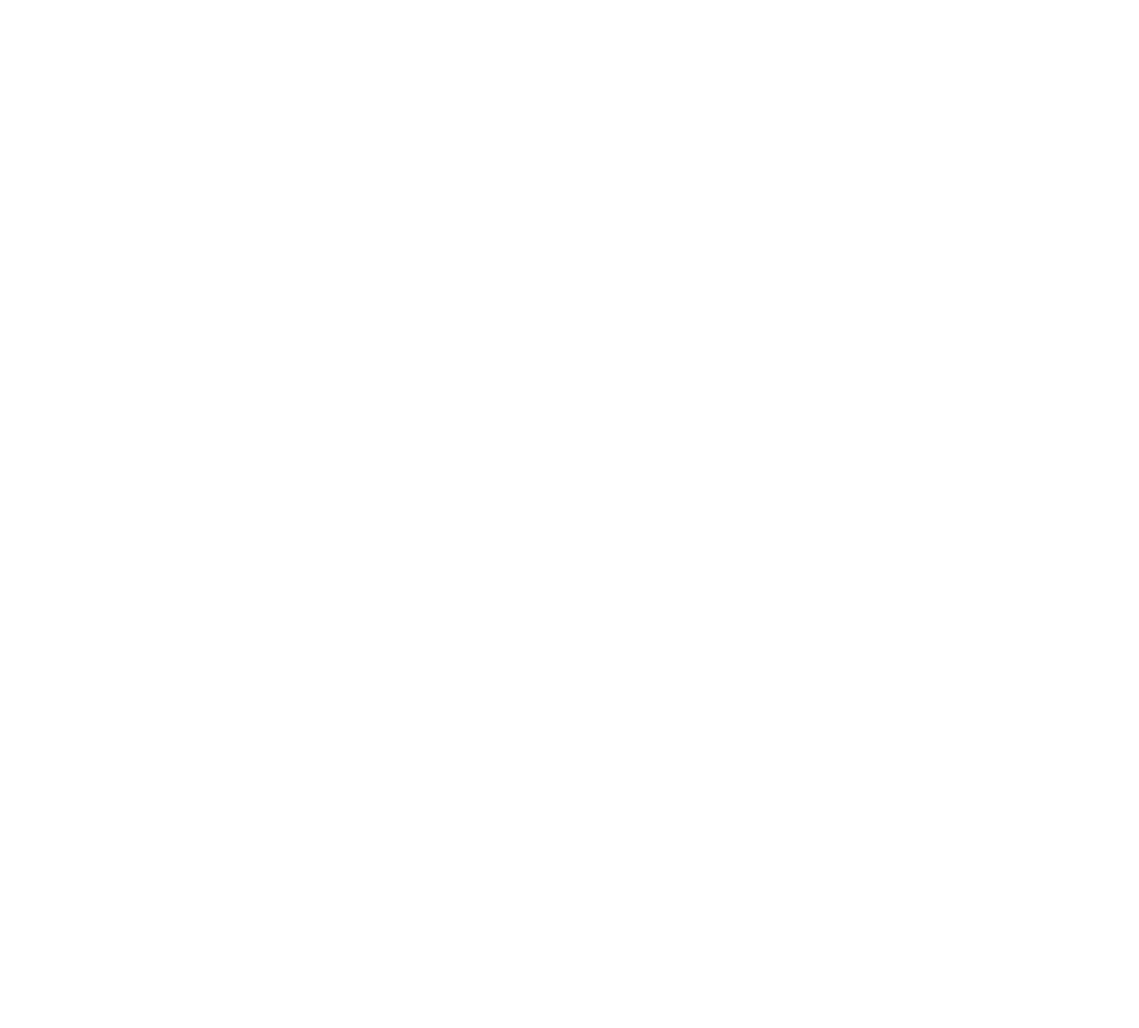
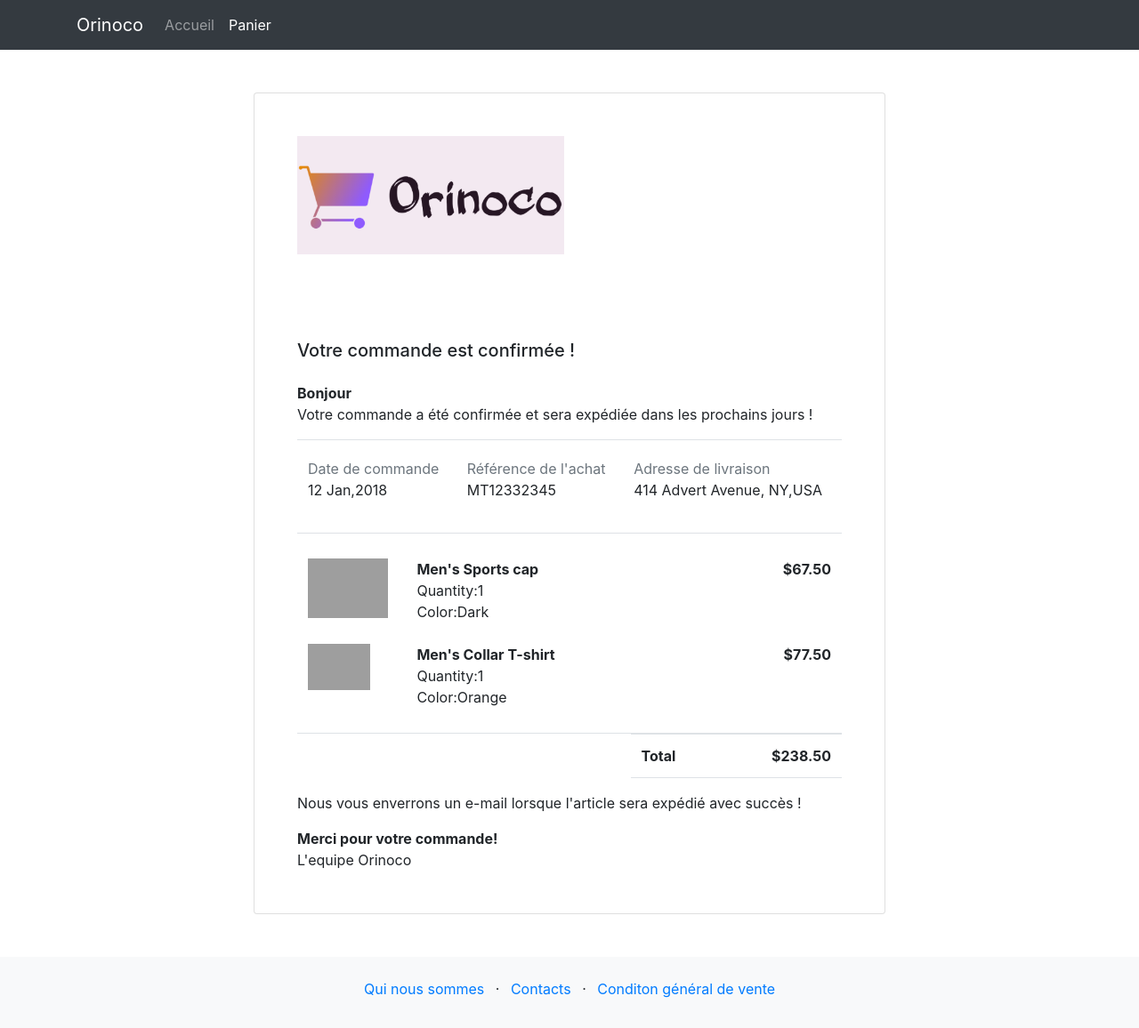
Before and after one commit to jmendoza075/JonathanMendoza_5_24082021, a plain HTML site: page client/confirmation.html in a window 1280 px wide. Shown: the whole page at 89% size. Before the commit the page ends 800 px from the top, so only its background shows below. Drawn offline with nearby package versions, Linux system fonts and the light colour scheme; grey boxes are pictures that could not be loaded.

```diff
--- a/client/confirmation.html
+++ b/client/confirmation.html
@@ -0,0 +1,146 @@
+<!DOCTYPE html>
+<html lang="fr">
+
+<head>
+    <meta charset="utf-8" />
+    <meta name="viewport" content="width=device-width, initial-scale=1, shrink-to-fit=no" />
+    <link rel="stylesheet" href="https://stackpath.bootstrapcdn.com/bootstrap/4.3.1/css/bootstrap.min.css"
+    integrity="sha384-ggOyR0iXCbMQv3Xipma34MD+dH/1fQ784/j6cY/iJTQUOhcWr7x9JvoRxT2MZw1T" crossorigin="anonymous" />
+    <title>Orinoco</title>
+</head>
+
+<body>
+    <!-- Header -->
+    <div class="bg-dark">
+        <div class="container">
+            <div class="row">
+                <nav class="col navbar navbar-expand-lg navbar-dark">
+                    <a class="navbar-brand" href="index.html">Orinoco</a>
+                    <button class="navbar-toggler" type="button" data-toggle="collapse" data-target="#navbarContent" aria-controls="navbarSupportedContent" aria-expanded="false" aria-label="Toggle navigation">
+                        <span class="navbar-toggler-icon"></span>
+                    </button>
+                    <div id="navbarContent" class="collapse navbar-collapse">
+                        <ul class="navbar-nav">
+                            <li class="nav-item">
+                                <a class="nav-link" href="index.html">Accueil</a>
+                            </li>
+                            <li class="nav-item active">
+                                <a class="nav-link" href="panier.html">Panier</a>
+                            </li>
+                        </ul>
+                    </div>
+                </nav>
+            </div>
+        </div>
+    </div>
+
+    <!-- Main -->
+    <main class="container">
+        <div class="container mt-5 mb-5">
+            <div class="row d-flex justify-content-center">
+                <div class="col-md-8">
+                    <div class="card">
+                        <div class=" logo p-5 px-5"> <img src="images/logo-Orinoco_lg.png" width="300"> </div>
+                        <div class="invoice p-5">
+                            <h5>Votre commande est confirmée !</h5> <span class="font-weight-bold d-block mt-4">Bonjour</span> <span>Votre commande a été confirmée et sera expédiée dans les prochains jours !</span>
+                            <div class="payment border-top mt-3 mb-3 border-bottom table-responsive">
+                                <table class="table table-borderless">
+                                    <tbody>
+                                        <tr>
+                                            <td>
+                                                <div class="py-2"> <span class="d-block text-muted">Date de commande</span> <span>12 Jan,2018</span> </div>
+                                            </td>
+                                            <td>
+                                                <div class="py-2"> <span class="d-block text-muted">Référence de l'achat</span> <span>MT12332345</span> </div>
+                                            </td>
+
+                                            <td>
+                                                <div class="py-2"> <span class="d-block text-muted">Adresse de livraison</span> <span>414 Advert Avenue, NY,USA</span> </div>
+                                            </td>
+                                        </tr>
+                                    </tbody>
+                                </table>
+                            </div>
+                            <div class="product border-bottom table-responsive">
+                                <table class="table table-borderless">
+                                    <tbody>
+                                        <tr>
+                                            <td width="20%"> <img src="https://i.imgur.com/u11K1qd.jpg" width="90"> </td>
+                                            <td width="60%"> <span class="font-weight-bold">Men's Sports cap</span>
+                                                <div class="product-qty"> <span class="d-block">Quantity:1</span> <span>Color:Dark</span> </div>
+                                            </td>
+                                            <td width="20%">
+                                                <div class="text-right"> <span class="font-weight-bold">$67.50</span> </div>
+                                            </td>
+                                        </tr>
+                                        <tr>
+                                            <td width="20%"> <img src="https://i.imgur.com/SmBOua9.jpg" width="70"> </td>
+                                            <td width="60%"> <span class="font-weight-bold">Men's Collar T-shirt</span>
+                                                <div class="product-qty"> <span class="d-block">Quantity:1</span> <span>Color:Orange</span> </div>
+                                            </td>
+                                            <td width="20%">
+                                                <div class="text-right"> <span class="font-weight-bold">$77.50</span> </div>
+                                            </td>
+                                        </tr>
+                                    </tbody>
+                                </table>
+                            </div>
+                            <div class="row d-flex justify-content-end">
+                                <div class="col-md-5">
+                                    <table class="table table-borderless">
+                                        <tbody class="totals">
+
+                                            <tr class="border-top border-bottom">
+                                                <td>
+                                                    <div class="text-left"> <span class="font-weight-bold">Total</span> </div>
+                                                </td>
+                                                <td>
+                                                    <div class="text-right"> <span class="font-weight-bold">$238.50</span> </div>
+                                                </td>
+                                            </tr>
+                                        </tbody>
+                                    </table>
+                                </div>
+                            </div>
+                            <p>Nous vous enverrons un e-mail lorsque l'article sera expédié avec succès !</p>
+                            <p class="font-weight-bold mb-0">Merci pour votre commande!</p> <span>L'equipe Orinoco</span>
+                        </div>
+                    </div>
+                </div>
+            </div>
+        </div>
+    </main>
+
+    <!-- Footer -->
+    <footer class="bg-light mt-5">
+        <div class="container">
+            <div class="row pt-4 pb-3">
+                <div class="col">
+                    <ul class="list-inline text-center">
+                        <li class="list-inline-item"><a href="#">Qui nous sommes</a></li>
+                        <li class="list-inline-item">&middot;</li>
+                        <li class="list-inline-item"><a href="#">Contacts</a></li>
+                        <li class="list-inline-item">&middot;</li>
+                        <li class="list-inline-item"><a href="#">Conditon général de vente</a></li>
+                    </ul>
+                </div>
+            </div>
+        </div>
+    </footer>
+
+    <!-- BOOTSTRAP's jQuery first, then Popper.js, then Bootstrap JS -->
+    <script src="https://code.jquery.com/jquery-3.3.1.slim.min.js"
+        integrity="sha384-q8i/X+965DzO0rT7abK41JStQIAqVgRVzpbzo5smXKp4YfRvH+8abtTE1Pi6jizo" crossorigin="anonymous">
+    </script>
+    <script src="https://cdnjs.cloudflare.com/ajax/libs/popper.js/1.14.7/umd/popper.min.js"
+        integrity="sha384-UO2eT0CpHqdSJQ6hJty5KVphtPhzWj9WO1clHTMGa3JDZwrnQq4sF86dIHNDz0W1" crossorigin="anonymous">
+    </script>
+    <script src="https://stackpath.bootstrapcdn.com/bootstrap/4.3.1/js/bootstrap.min.js"
+        integrity="sha384-JjSmVgyd0p3pXB1rRibZUAYoIIy6OrQ6VrjIEaFf/nJGzIxFDsf4x0xIM+B07jRM" crossorigin="anonymous">
+    </script>
+
+    <!-- Project's JS -->
+    <script src="js/confirmation.js"></script>
+</body>
+
+</html>
--- a/client/js/index.js
+++ b/client/js/index.js
@@ -14,8 +14,6 @@
             return errorHolder.textContent = 'Error 404. not found';
         }
         const CAMERAS = JSON.parse(apiRequest.response);
-        console.log(CAMERAS);
-
 
         for (let item in CAMERAS) {
             //Create Camera Card //
--- a/client/js/produit.js
+++ b/client/js/produit.js
@@ -128,7 +128,6 @@
 
 
             localStorage.setItem('basketItem', JSON.stringify(orderTable));
-            console.log(orderTable);
 
             }
 
```
Also changed, not shown: client/js/panier copy.js (deleted, +0 -49 lines), client/js/panier.js (+47 -8 lines), client/panier.html (+17 -2 lines), client/images/logo-Orinoco_lg.png (added), client/images/logo-Orinoco_sq.png (added), client/js/confirmation.js (added).
